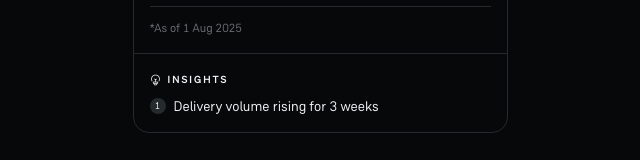
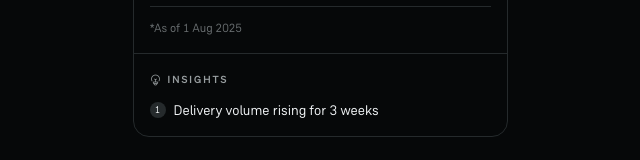
Before and after one commit to SagnikBagchi23/delivery_vol, a React (Vite) app: page / in a window 1280 px wide. Shown: the part 414-574 px from the top of the page, without its empty margins (320-960 px from the left). Built offline with nearby package versions, Linux system fonts and the light colour scheme.

Commit message:
Use contentSecondary color and add 4px bottom margin to insights icon/label

```diff
--- a/src/widget.css
+++ b/src/widget.css
@@ -204,12 +204,14 @@
   align-items: center;
   justify-content: center;
   font-size: 12px;
-  color: var(--contentPrimary);
+  color: var(--contentSecondary);
+  margin-bottom: 4px;
   transition: color 220ms ease;
 }
 
 .dv-insights__label {
-  color: var(--contentPrimary);
+  color: var(--contentSecondary);
+  margin-bottom: 4px;
   transition: color 220ms ease;
 }
 
```
